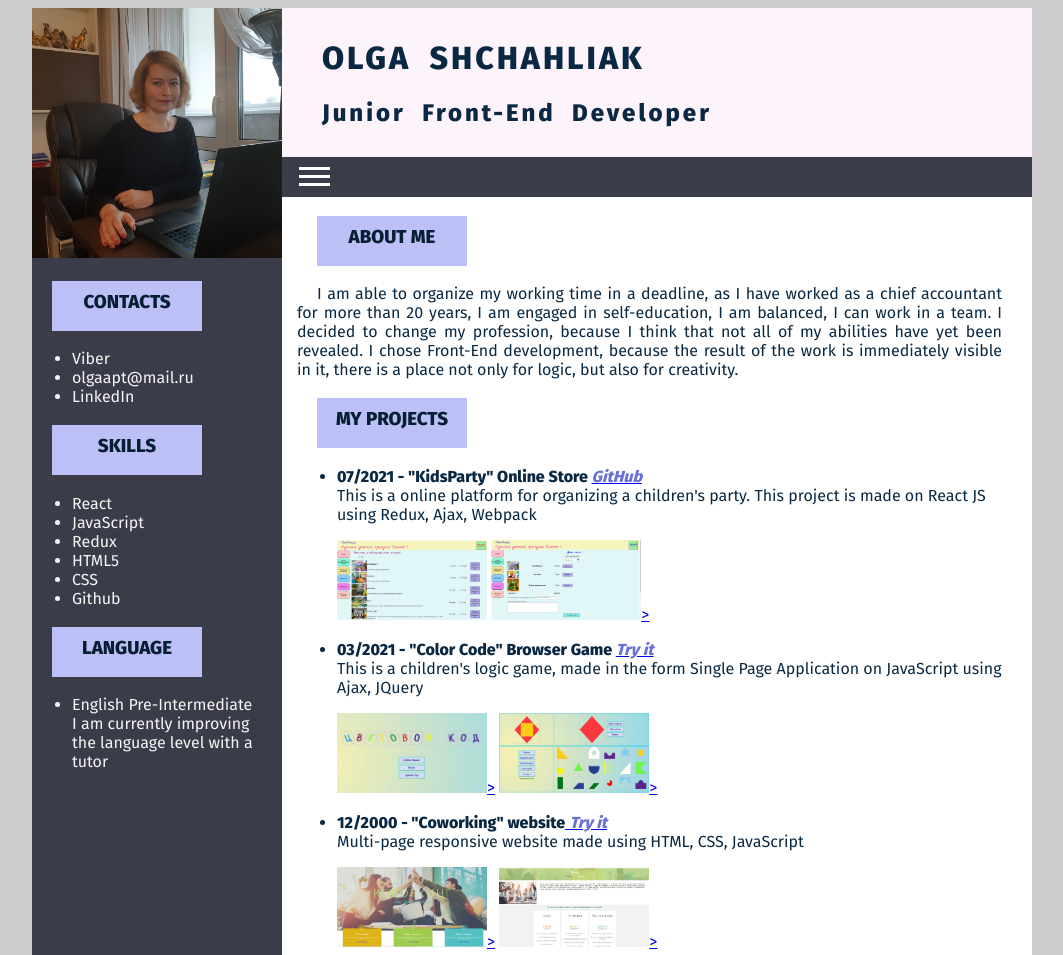
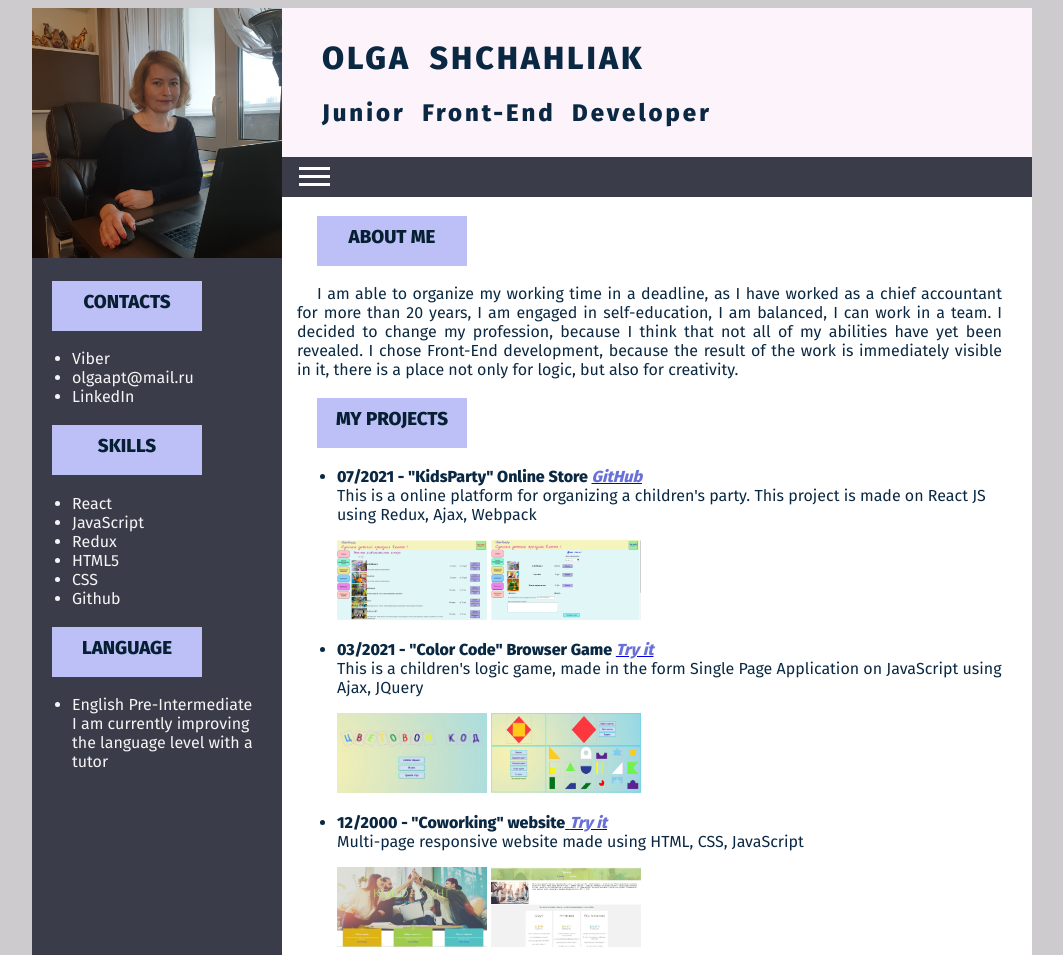
Before and after one commit to Faraon78/rsschool-cv, a plain HTML site: page index.html in a window 1280 px wide. Shown: the top 955 px of the page, without its empty margins (108-1171 px from the left). Drawn offline with Linux system fonts and the light colour scheme.

Commit message:
refactor: change structure of the project

```diff
--- a/index.html
+++ b/index.html
@@ -88,20 +88,20 @@
                             <p><strong>07/2021 - "KidsParty" Online Store </strong><a href="https://github.com/Faraon78/FD3_Shchahliak/tree/main/Diplom" target="blank"><span class="link-tryit"> GitHub</span></a><br/>
                             This is a online platform for organizing a children's party. This project is made on React JS using Redux, Ajax, Webpack</p>
                             <a href="https://github.com/Faraon78/FD3_Shchahliak/tree/main/Diplom" target="blank"><img class="preview" src="Images/KidsParty1.jpg" alt="screenshot"></a>
-                            <a href="https://github.com/Faraon78/FD3_Shchahliak/tree/main/Diplom" target="blank"><img class="preview" src="Images/KidsParty2.jpg" alt="screenshot">></a>
+                            <a href="https://github.com/Faraon78/FD3_Shchahliak/tree/main/Diplom" target="blank"><img class="preview" src="Images/KidsParty2.jpg" alt="screenshot"></a>
 
                         </li>
                         <li>
                             <p><strong>03/2021 - "Color Code" Browser Game </strong><a href="https://htmlpreview.github.io/?https://github.com/Faraon78/FD1_OlgaShch/blob/master/%D0%94%D0%B8%D0%BF%D0%BB%D0%BE%D0%BC%20FD2/Game.html#%7B%22pagename%22%3A%22Main%22%7D" target="blank"> <span class="link-tryit">Try it </span></a><br/>
                             This is a children's logic game, made in the form Single Page Application on JavaScript using Ajax, JQuery</p>
-                            <a href="https://htmlpreview.github.io/?https://github.com/Faraon78/FD1_OlgaShch/blob/master/%D0%94%D0%B8%D0%BF%D0%BB%D0%BE%D0%BC%20FD2/Game.html#%7B%22pagename%22%3A%22Main%22%7D" target="blank"><img class="preview" src="Images/ColorCode.jpg" alt="screenshot">></a>
-                            <a href="https://htmlpreview.github.io/?https://github.com/Faraon78/FD1_OlgaShch/blob/master/%D0%94%D0%B8%D0%BF%D0%BB%D0%BE%D0%BC%20FD2/Game.html#%7B%22pagename%22%3A%22Main%22%7D" target="blank"><img class="preview" src="Images/ColorCode1.jpg" alt="screenshot">></a>
+                            <a href="https://htmlpreview.github.io/?https://github.com/Faraon78/FD1_OlgaShch/blob/master/%D0%94%D0%B8%D0%BF%D0%BB%D0%BE%D0%BC%20FD2/Game.html#%7B%22pagename%22%3A%22Main%22%7D" target="blank"><img class="preview" src="Images/ColorCode.jpg" alt="screenshot"></a>
+                            <a href="https://htmlpreview.github.io/?https://github.com/Faraon78/FD1_OlgaShch/blob/master/%D0%94%D0%B8%D0%BF%D0%BB%D0%BE%D0%BC%20FD2/Game.html#%7B%22pagename%22%3A%22Main%22%7D" target="blank"><img class="preview" src="Images/ColorCode1.jpg" alt="screenshot"></a>
                         </li>
                         <li>
                             <p><strong>12/2000 - "Coworking" website</strong><a href="https://htmlpreview.github.io/?https://raw.githubusercontent.com/Faraon78/FD1_OlgaShch/master/%D0%94%D0%B8%D0%BF%D0%BB%D0%BE%D0%BC%20FD1/Home.html" target="blank"> <span class="link-tryit">Try it </span></a><br/>
                             Multi-page responsive website made using HTML, CSS, JavaScript</p>
-                            <a href="https://htmlpreview.github.io/?https://raw.githubusercontent.com/Faraon78/FD1_OlgaShch/master/%D0%94%D0%B8%D0%BF%D0%BB%D0%BE%D0%BC%20FD1/Home.html" target="blank"><img class="preview" src="Images/Site1.jpg" alt="screenshot">></a>
-                            <a href="https://htmlpreview.github.io/?https://raw.githubusercontent.com/Faraon78/FD1_OlgaShch/master/%D0%94%D0%B8%D0%BF%D0%BB%D0%BE%D0%BC%20FD1/Home.html" target="blank"><img class="preview" src="Images/Site2.jpg" alt="screenshot">></a>
+                            <a href="https://htmlpreview.github.io/?https://raw.githubusercontent.com/Faraon78/FD1_OlgaShch/master/%D0%94%D0%B8%D0%BF%D0%BB%D0%BE%D0%BC%20FD1/Home.html" target="blank"><img class="preview" src="Images/Site1.jpg" alt="screenshot"></a>
+                            <a href="https://htmlpreview.github.io/?https://raw.githubusercontent.com/Faraon78/FD1_OlgaShch/master/%D0%94%D0%B8%D0%BF%D0%BB%D0%BE%D0%BC%20FD1/Home.html" target="blank"><img class="preview" src="Images/Site2.jpg" alt="screenshot"></a>
                         </li>
                     </ul>
                 </section>
```
